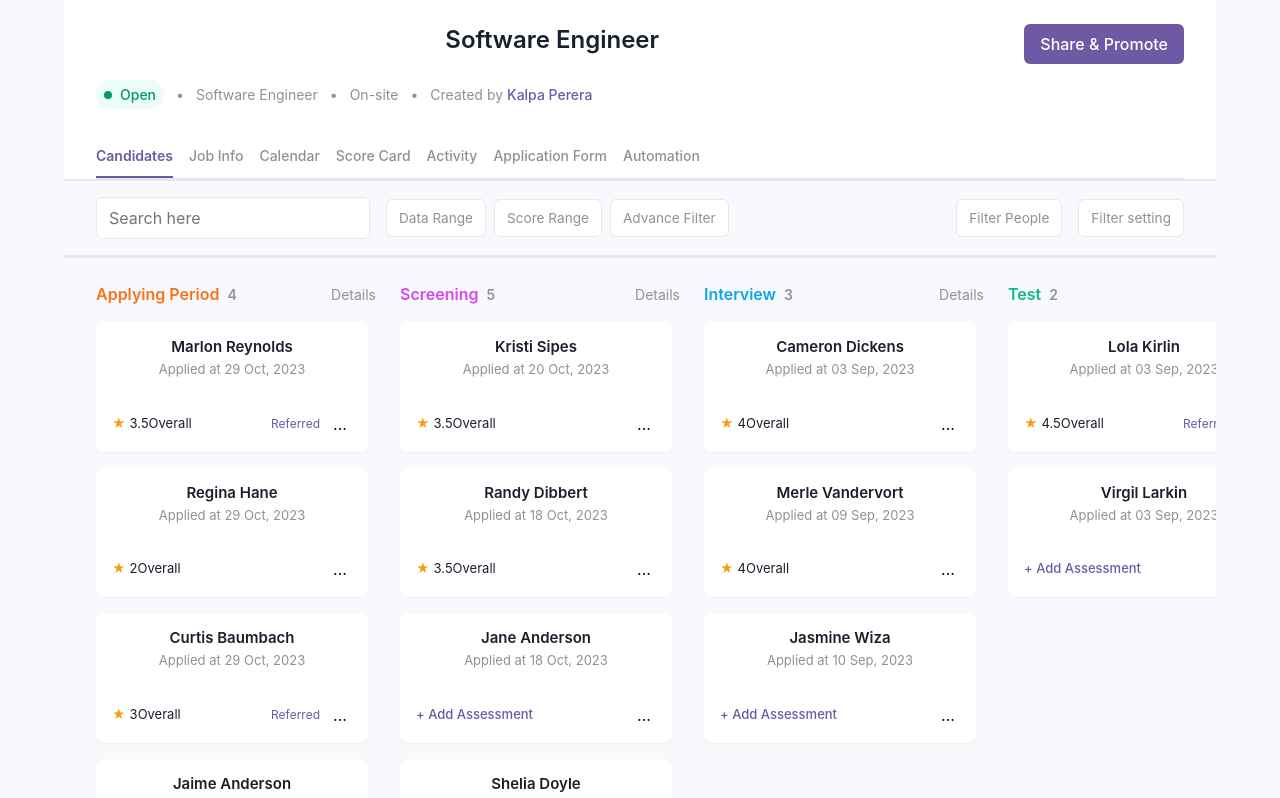
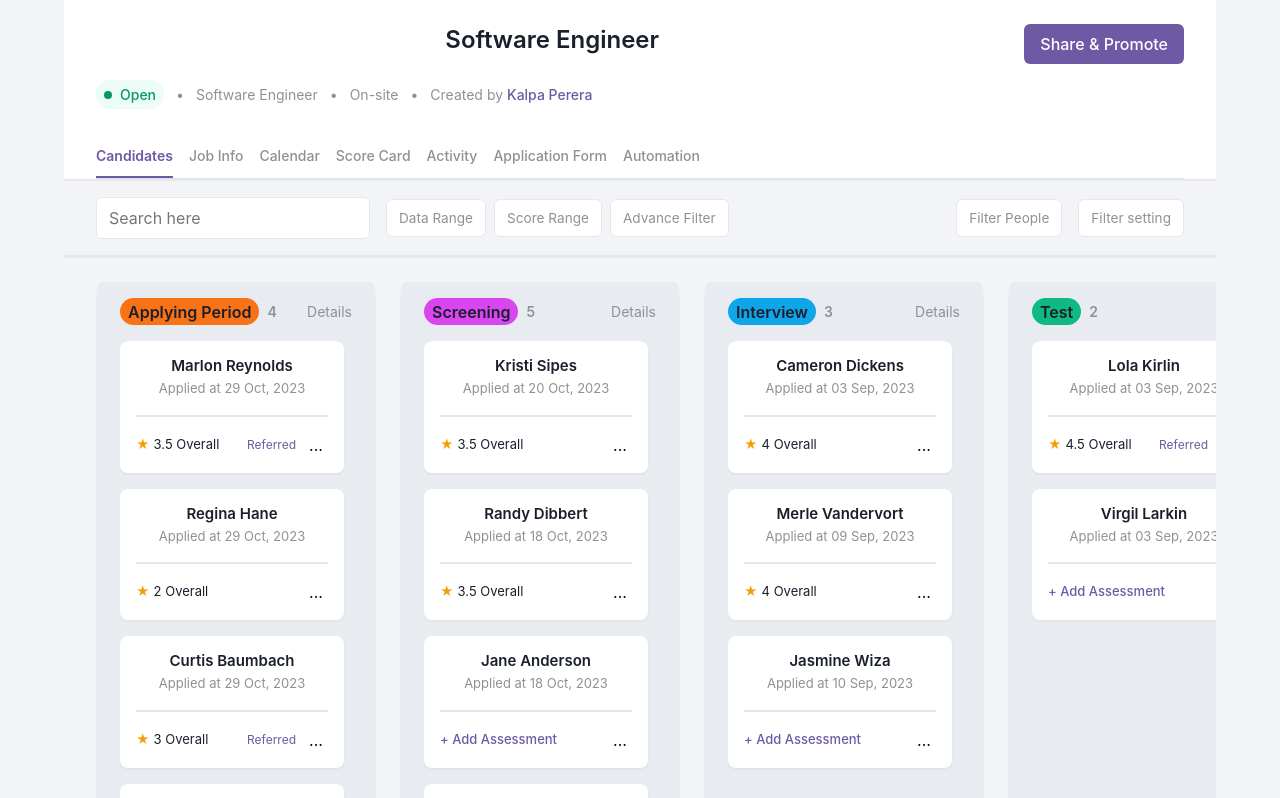
Before and after one commit to klperera/recruitment-pipeline, a React (Vite) app in the folder candidate-board/: page / in a window 1280 px wide. Shown: the top 798 px of the page. Built offline with nearby package versions, Linux system fonts and the light colour scheme.

Commit message:
simple CSS updates

```diff
--- a/candidate-board/src/components/CandidateCard.tsx
+++ b/candidate-board/src/components/CandidateCard.tsx
@@ -27,7 +27,7 @@ function CandidateCard({ candidate }: any) {
             {candidate.score > 0 ? (
               <>
                 <span className="star">★</span>
-                <span>{candidate.score}Overall</span>
+                <span>{candidate.score} Overall</span>
               </>
             ) : (
               <div className="add-assessment">
--- a/candidate-board/src/components/kanbanColumn.tsx
+++ b/candidate-board/src/components/kanbanColumn.tsx
@@ -15,7 +15,7 @@ function KanbanColumn({ title, stage, candidates, count }: KanbanColumnProps) {
         <div className="column-header">
           <div className={`column-title ${stage}`}>
             <span>{title}</span>
-            <span className="column-count">{count}</span>
+            <div className="column-count">{count}</div>
           </div>
           <button className="column-detail">Details</button>
         </div>
--- a/candidate-board/src/css/App.css
+++ b/candidate-board/src/css/App.css
@@ -10,11 +10,3 @@
     animation: logo-spin infinite 20s linear;
   }
 }
-
-.card {
-  padding: 2em;
-}
-
-.read-the-docs {
-  color: #888;
-}
--- a/candidate-board/src/css/CandidateCard.css
+++ b/candidate-board/src/css/CandidateCard.css
@@ -10,6 +10,7 @@
     display: flex;
     align-items: center;
     margin-bottom: 1rem;
+    border-bottom: 2px solid var(--border-color);
 }
 
 .candidate-info {
--- a/candidate-board/src/css/KanbanColumn.css
+++ b/candidate-board/src/css/KanbanColumn.css
@@ -3,6 +3,9 @@
     flex-direction: column;
     width: 100%;
     min-width: 280px;
+    background: #e8ebf0;
+    padding: 1rem 1.5rem;
+    border-radius: 2%;
 }
 
 .column-header {
@@ -19,20 +22,28 @@
     gap: 0.5rem;
 }
 
-.column-title.applying {
-    color: var(--applying-color);
+.column-title.applying span {
+    background-color: var(--applying-color);
+    padding: 0.1rem 0.5rem;
+    border-radius: 20px;
 }
 
-.column-title.screening {
-    color: var(--screening-color);
+.column-title.screening span {
+    background-color: var(--screening-color);
+    padding: 0.1rem 0.5rem;
+    border-radius: 20px;
 }
 
-.column-title.interview {
-    color: var(--interview-color);
+.column-title.interview span {
+    background-color: var(--interview-color);
+    padding: 0.1rem 0.5rem;
+    border-radius: 20px;
 }
 
-.column-title.test {
-    color: var(--test-color);
+.column-title.test span {
+    background-color: var(--test-color);
+    padding: 0.1rem 0.5rem;
+    border-radius: 20px;
 }
 
 .column-count {
--- a/candidate-board/src/css/index.css
+++ b/candidate-board/src/css/index.css
@@ -1,5 +1,5 @@
 :root {
-  --background: #f8f9fc;
+  --background: #f2f4f8;
   --foreground: #1A1F2C;
   --card-bg: #ffffff;
   --primary: #6E59A5;
```
